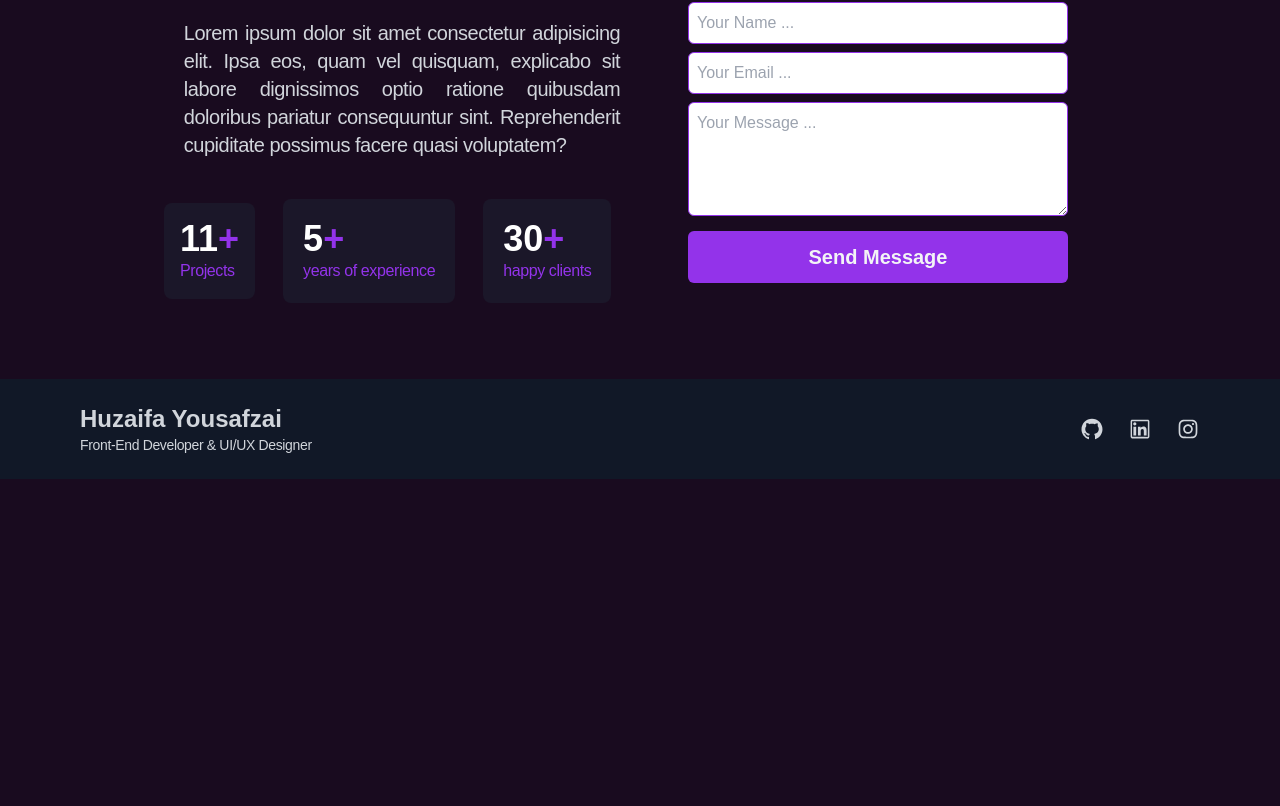
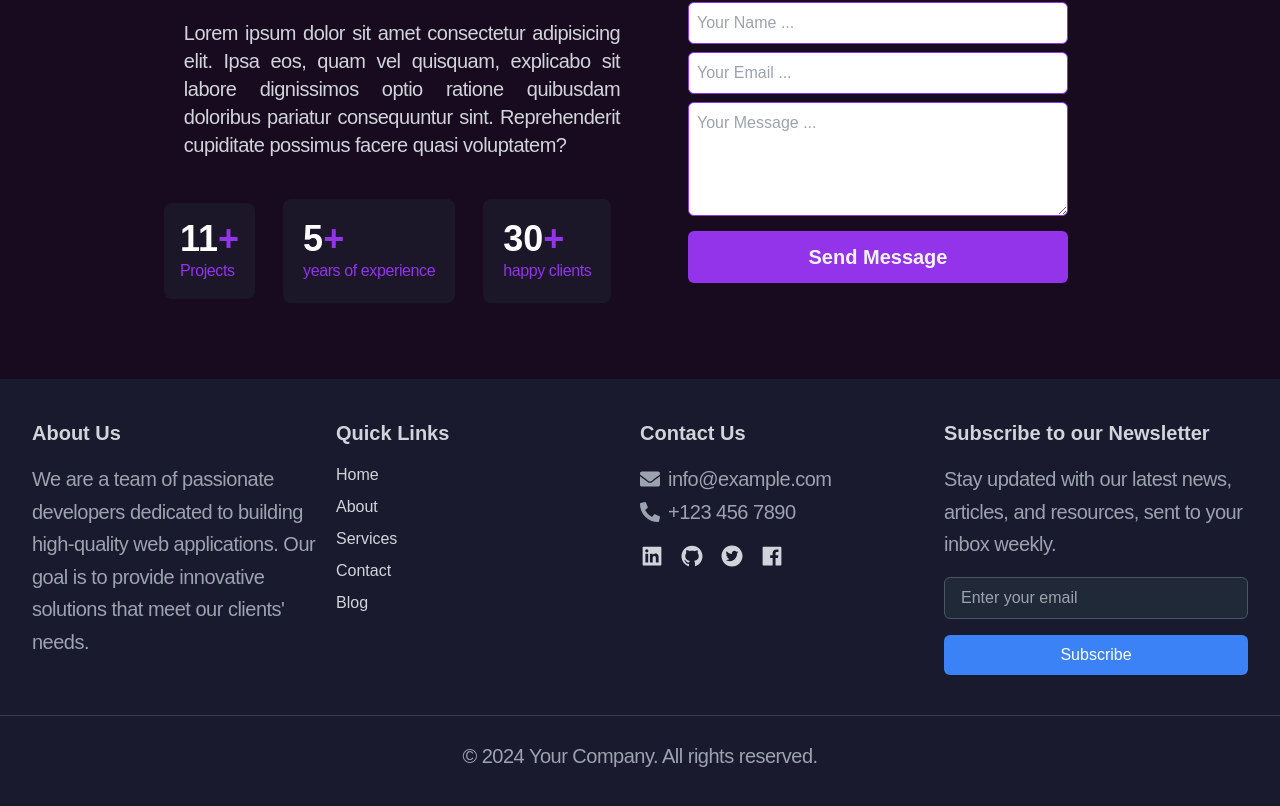
Before and after one commit to huzaifa898/portfolio, a React (Create React App) app: page / in a window 1280 px wide. Shown: the part 3170-3976 px from the top of the page. Before the commit the page ends 3649 px from the top, so only its background shows below. Built offline with nearby package versions, Linux system fonts and the light colour scheme.

Commit message:
added detail footer sections to the systems

```diff
--- a/src/Compenets/Footer.jsx
+++ b/src/Compenets/Footer.jsx
@@ -1,27 +1,87 @@
-import React from 'react';
-import { AiOutlineGithub, AiOutlineLinkedin, AiOutlineInstagram } from 'react-icons/ai';
+import React from "react";
+import {
+  AiFillLinkedin,
+  AiFillGithub,
+  AiFillTwitterCircle,
+  AiFillFacebook,
+} from "react-icons/ai";
+import { FaEnvelope, FaPhoneAlt } from "react-icons/fa";
 
 const Footer = () => {
   return (
-    <footer className="bg-gray-900 text-gray-300 py-6">
-      <div className="max-w-6xl mx-auto flex flex-col md:flex-row items-center justify-between px-4">
-        <div className="text-center md:text-left mb-4 md:mb-0">
-          <h2 className="text-2xl font-bold">Huzaifa Yousafzai</h2>
-          <p className="text-sm">Front-End Developer & UI/UX Designer</p>
+    <footer className="bg-[#1a1a2e] text-gray-300 py-10">
+      {/* Container for footer content */}
+      <div className="container mx-auto px-4 md:px-8 flex flex-col md:flex-row justify-between space-y-8 md:space-y-0">
+
+        {/* About Section */}
+        <div className="flex-1">
+          <h3 className="text-xl font-semibold mb-4">About Us</h3>
+          <p className="text-gray-400">
+            We are a team of passionate developers dedicated to building high-quality web applications. Our goal is to provide innovative solutions that meet our clients' needs.
+          </p>
         </div>
-        <div className="flex space-x-6 text-2xl">
-          <a href="https://github.com/" className="hover:text-purple-500 transition duration-300">
-            <AiOutlineGithub />
-          </a>
-          <a href="https://linkedin.com/" className="hover:text-purple-500 transition duration-300">
-            <AiOutlineLinkedin />
-          </a>
-          <a href="https://instagram.com/" className="hover:text-purple-500 transition duration-300">
-            <AiOutlineInstagram />
-          </a>
+
+        {/* Quick Links Section */}
+        <div className="flex-1">
+          <h3 className="text-xl font-semibold mb-4">Quick Links</h3>
+          <ul className="space-y-2">
+            <li><a href="#home" className="hover:text-blue-500">Home</a></li>
+            <li><a href="#about" className="hover:text-blue-500">About</a></li>
+            <li><a href="#services" className="hover:text-blue-500">Services</a></li>
+            <li><a href="#contact" className="hover:text-blue-500">Contact</a></li>
+            <li><a href="#blog" className="hover:text-blue-500">Blog</a></li>
+          </ul>
+        </div>
+
+        {/* Contact Section */}
+        <div className="flex-1">
+          <h3 className="text-xl font-semibold mb-4">Contact Us</h3>
+          <p className="text-gray-400 flex items-center gap-2"><FaEnvelope /> info@example.com</p>
+          <p className="text-gray-400 flex items-center gap-2"><FaPhoneAlt /> +123 456 7890</p>
+
+          {/* Social Media Links */}
+          <div className="flex gap-4 mt-4">
+            <a href="https://linkedin.com" target="_blank" rel="noopener noreferrer" className="text-2xl hover:text-blue-500">
+              <AiFillLinkedin />
+            </a>
+            <a href="https://github.com" target="_blank" rel="noopener noreferrer" className="text-2xl hover:text-blue-500">
+              <AiFillGithub />
+            </a>
+            <a href="https://twitter.com" target="_blank" rel="noopener noreferrer" className="text-2xl hover:text-blue-500">
+              <AiFillTwitterCircle />
+            </a>
+            <a href="https://facebook.com" target="_blank" rel="noopener noreferrer" className="text-2xl hover:text-blue-500">
+              <AiFillFacebook />
+            </a>
+          </div>
+        </div>
+
+        {/* Newsletter Subscription Section */}
+        <div className="flex-1">
+          <h3 className="text-xl font-semibold mb-4">Subscribe to our Newsletter</h3>
+          <p className="text-gray-400 mb-4">
+            Stay updated with our latest news, articles, and resources, sent to your inbox weekly.
+          </p>
+          <form className="flex flex-col space-y-4">
+            <input
+              type="email"
+              placeholder="Enter your email"
+              className="w-full px-4 py-2 rounded-md bg-gray-800 border border-gray-600 text-gray-300 focus:border-blue-500 focus:outline-none"
+            />
+            <button
+              type="submit"
+              className="px-6 py-2 rounded-md bg-blue-500 text-white hover:bg-blue-600 transition duration-300"
+            >
+              Subscribe
+            </button>
+          </form>
         </div>
       </div>
 
+      {/* Footer Bottom Section */}
+      <div className="text-center mt-10 border-t border-gray-700 pt-6">
+        <p className="text-gray-400">&copy; {new Date().getFullYear()} Your Company. All rights reserved.</p>
+      </div>
     </footer>
   );
 };
```
